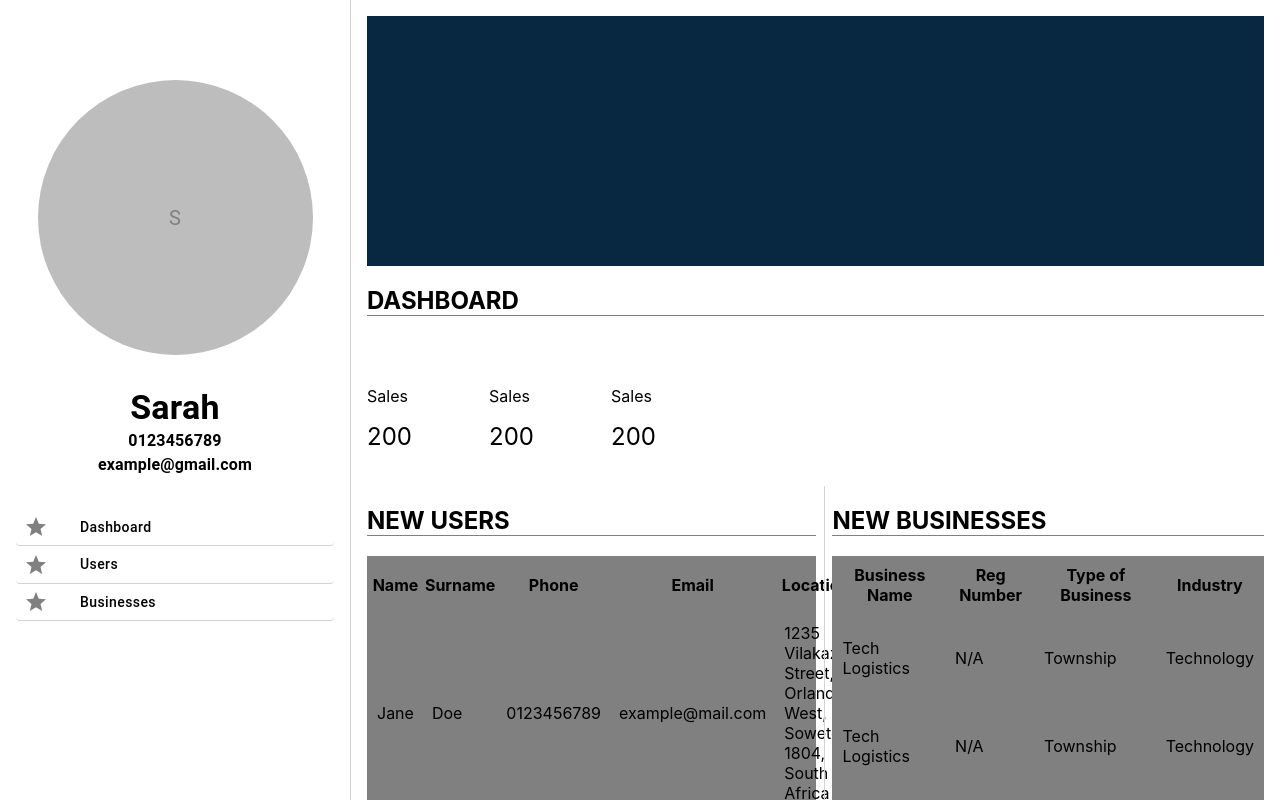
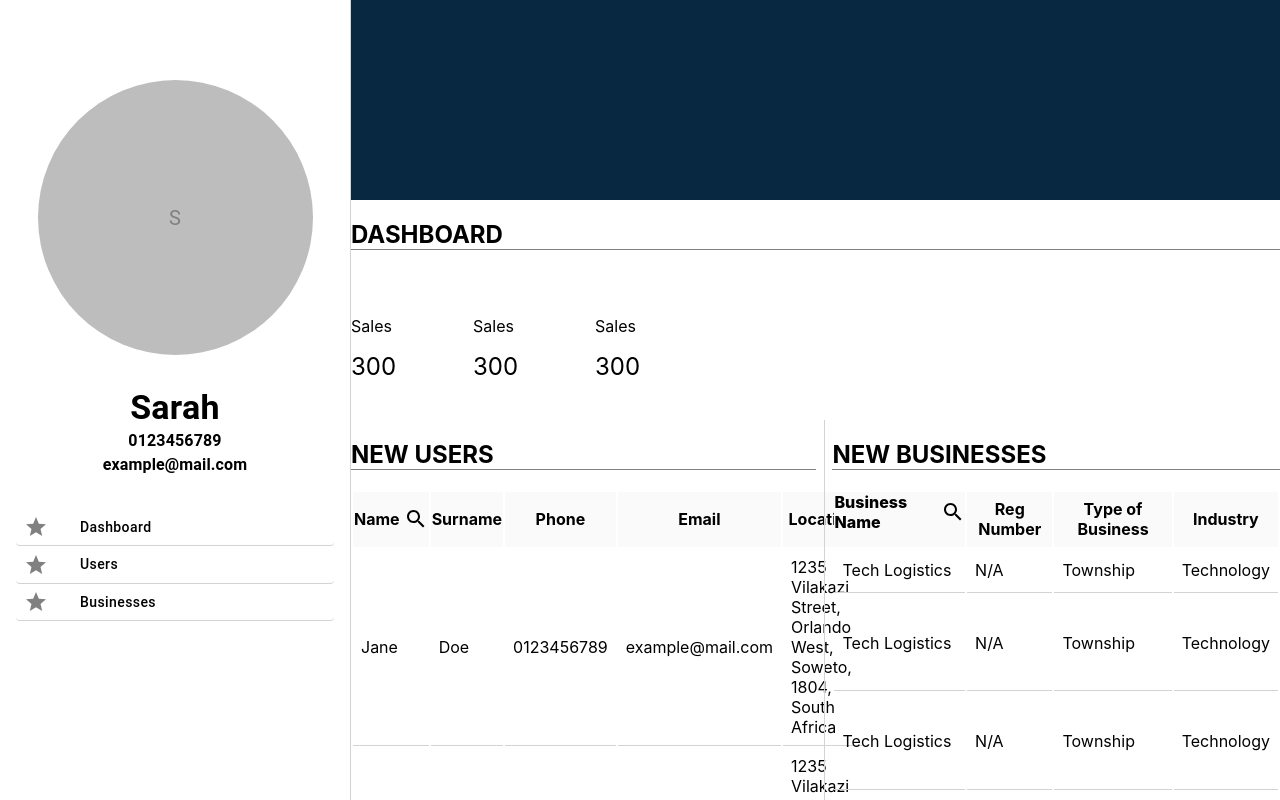
Before and after one commit to atlegilemarketing/-ATLEGILE-MARKETING-SOLUTIONS-CMS, a React (Create React App) app: page /dashboard in a window 1280 px wide. Shown: the top 800 px of the page. Built offline with nearby package versions, Linux system fonts and the light colour scheme.

Commit message:
Dashboard

```diff
--- a/src/App.css
+++ b/src/App.css
@@ -42,7 +42,7 @@ App {
 }
 .ribbonContaier {
   width: 100%;
-  height: 250px;
+  height: 200px;
   padding: 80px, 20px, 80px, 20px;
   background-color: #072840;
 }
@@ -64,6 +64,9 @@ App {
 .statsNumber {
   font-size: 24px;
   margin: 0px;
+  height:38px;
+  width: 41px;
+  font-weight: 400;
 }
 .tableContainer {
   display: flex;
@@ -86,13 +89,11 @@ App {
       margin-bottom: 20px;
     }
 .th, td {
-      /* border: 1px solid #DDDDDD; */
+  border-bottom: 1px lightgray solid;
       text-align: left;
       padding: 8px;
     }
 .th {
       background-color: #F2F2F2;
+
     }
-.tableCell{
-    white-space: normal;
-  }
--- a/src/App.js
+++ b/src/App.js
@@ -8,7 +8,7 @@ import ManageBusiness from "./CMS/ManageBusiness";
 const Layout = ({ children }) => (
   <div style={{ display: "flex" }}>
     <SideNav />
-    <div style={{ flex: 1, padding: "16px" }}>{children}</div>
+    <div style={{ flex: 1}}>{children}</div>
   </div>
 );
 function App() {
--- a/src/CMS/Dashboard.js
+++ b/src/CMS/Dashboard.js
@@ -1,5 +1,7 @@
 import React from "react";
 import "../App.css";
+import SearchIcon from '@mui/icons-material/Search';
+
 function Dashboard() {
   return (
     <div className="mainContainer">
@@ -9,40 +11,45 @@ function Dashboard() {
         <div className="statsContainer">
           <div style={{ display: "flex", flexDirection: "column", width: 122 }}>
             <p>Sales</p>
-            <p className="statsNumber">200</p>
+            <p className="statsNumber">300</p>
           </div>
           <div style={{ display: "flex", flexDirection: "column", width: 122 }}>
             <p>Sales</p>
-            <p className="statsNumber">200</p>
+            <p className="statsNumber">300</p>
           </div>
           <div style={{ display: "flex", flexDirection: "column", width: 122 }}>
             <p>Sales</p>
-            <p className="statsNumber">200</p>
+            <p className="statsNumber">300</p>
           </div>
         </div>
         <div className="tableContainer">
           <div className="tableBoxContainer" style={{ marginRight: 8 }}>
             <h2>New Users</h2>
             <div
-              style={{ width: "100%", height: 500, backgroundColor: "grey" }}
+              style={{ width: "100%", height: 500 }}
             >
               <table style={{ width: "100%", height: 500 }}>
                 <thead style={{ height: "55px", width: "154px" }}>
-                  <tr>
-                    <th>Name</th>
+                  <tr style={{backgroundColor: "#FAFAFA"}}>
+                  <th>
+                      <div style={{ display: 'flex', alignItems: 'center' }}>
+                        Name
+                        <SearchIcon style={{ marginLeft: '4px'}}  />
+                      </div>
+                    </th>
                     <th>Surname</th>
                     <th>Phone</th>
                     <th>Email</th>
                     <th>Location</th>
                   </tr>
                 </thead>
-                <tbody style={{ height: "275px", width: "770px" }}>
-                  <tr>
+                <tbody style={{ height: "55px", width: "770px" }}>
+                  <tr >
                     <td>Jane</td>
                     <td>Doe</td>
                     <td>0123456789</td>
                     <td>example@mail.com</td>
-                    <td className="tableCell">
+                    <td >
                       1235 Vilakazi Street, Orlando West, Soweto, 1804, South
                       Africa
                     </td>
@@ -52,7 +59,7 @@ function Dashboard() {
                     <td>Doe</td>
                     <td>0123456789</td>
                     <td>example@mail.com</td>
-                    <td className="tableCell">
+                    <td >
                       1235 Vilakazi Street, Orlando West, Soweto, 1804, South
                       Africa
                     </td>
@@ -62,7 +69,7 @@ function Dashboard() {
                     <td>Doe</td>
                     <td>0123456789</td>
                     <td>example@mail.com</td>
-                    <td className="tableCell">
+                    <td >
                       1235 Vilakazi Street, Orlando West, Soweto, 1804, South
                       Africa
                     </td>
@@ -72,7 +79,7 @@ function Dashboard() {
                     <td>Doe</td>
                     <td>0123456789</td>
                     <td>example@mail.com</td>
-                    <td className="tableCell">
+                    <td >
                       1235 Vilakazi Street, Orlando West, Soweto, 1804, South
                       Africa
                     </td>
@@ -83,7 +90,6 @@ function Dashboard() {
                     <td>0123456789</td>
                     <td>example@mail.com</td>
                     <td>
-                      {" "}
                       1235 Vilakazi, Orlando West, Soweto, 1804, South Africa
                     </td>
                   </tr>
@@ -95,19 +101,22 @@ function Dashboard() {
           <div className="tableBoxContainer" style={{ marginLeft: 8 }}>
             <h2>New Businesses</h2>
             <div
-              style={{ width: "100%", height: 500, backgroundColor: "grey" }}
+              style={{ width: "100%", height: 500}}
             >
               <table style={{ width: "100%", height: 500 }}>
-                <thead style={{ height: "55px", width: "770px" }}>
-                  <tr>
-                    <th>Business Name</th>
+                <thead style={{ height: "55px", width: "770px", fontWeight:800, fontSize: "16" }}>
+                <tr style={{backgroundColor: "#FAFAFA"}}>
+                <div style={{ display: 'flex', alignItems: 'center' }}>
+                        Business Name
+                        <SearchIcon style={{ marginLeft: '4px'}} />
+                      </div>
                     <th>Reg Number</th>
                     <th>Type of Business</th>
                     <th>Industry</th>
                   </tr>
                 </thead>
                 <tbody style={{ height: "55px", width: "770px" }}>
-                  <tr>
+                  <tr style={{ height: "44px", width: "770px" }}>
                     <td>Tech Logistics</td>
                     <td>N/A</td>
                     <td>Township</td>
--- a/src/SideNav.js
+++ b/src/SideNav.js
@@ -20,7 +20,8 @@ function SideNav() {
         height: "97vh",
         border: "none",
         borderRight: "1px lightgray solid",
-        padding: 2,
+        padding: 2
+,
         display: "flex",
         flexDirection: "column",
         alignItems: "center",
@@ -49,7 +50,7 @@ function SideNav() {
           Sarah
         </Typography>
         <Typography sx={{ fontWeight: 600, color: "black" }}>0123456789</Typography>
-        <Typography sx={{ fontWeight: 600, color: "black" }}>example@gmail.com</Typography>
+        <Typography sx={{ fontWeight: 600, color: "black" }}>example@mail.com</Typography>
       </Box>
       <Box sx={{ mt: 2 }}>
         <Button
```
